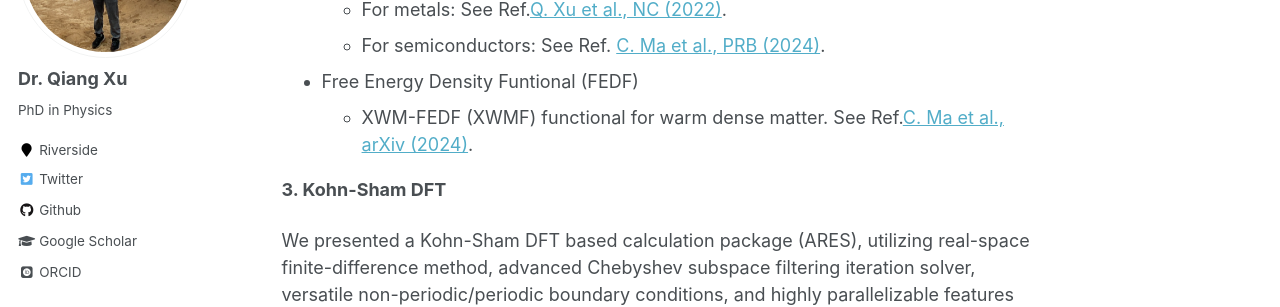
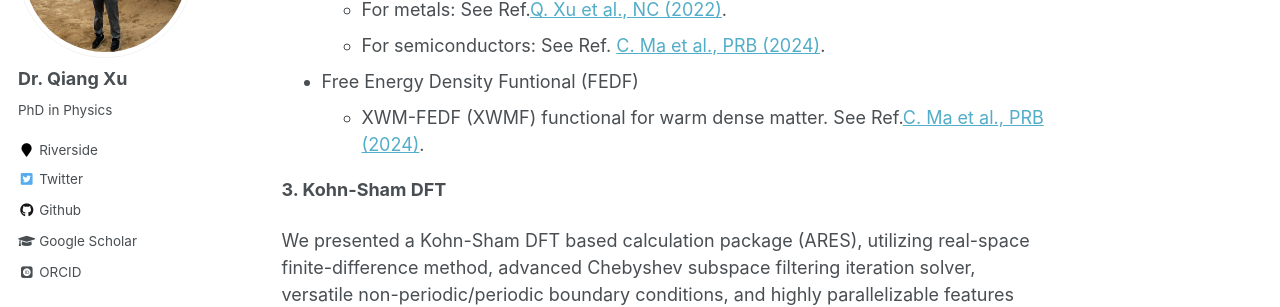
Before and after one commit to xqjlu/xqjlu.github.io, a Jekyll site: the page built from _pages/research.md, in a window 1280 px wide and 900 px high, scrolled down 1073 px. Shown: the part 153-460 px from the top of the window. Built offline with Jekyll 4.4.1, drawn with Linux system fonts in a browser that asks for light colours; some web fonts are replaced.

Commit message:
prb at research

```diff
--- a/_pages/research.md
+++ b/_pages/research.md
@@ -26,7 +26,7 @@ Orbital-free density functional theory (OF-DFT) is an electronic structure metho
   * For metals: See Ref.[Q. Xu et al., NC (2022)](https://doi.org/10.1038/s41467-022-29002-3).
   * For semiconductors:  See Ref. [C. Ma et al., PRB (2024)](https://doi.org/10.1103/PhysRevB.109.075144).
 * Free Energy Density Funtional (FEDF)
-  * XWM-FEDF (XWMF) functional for warm dense matter. See Ref.[C. Ma et al., arXiv (2024)](https://arxiv.org/pdf/2405.12527).
+  * XWM-FEDF (XWMF) functional for warm dense matter. See Ref.[C. Ma et al., PRB (2024)](https://doi.org/10.1103/PhysRevB.110.085113).
 
 **3. Kohn-Sham DFT**
 
```
